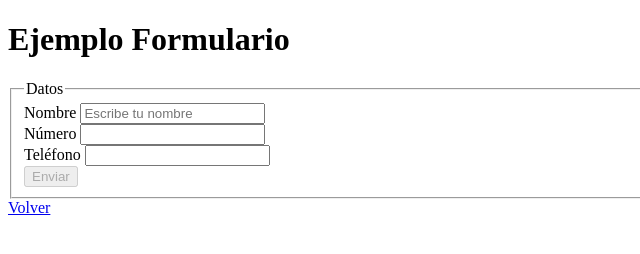
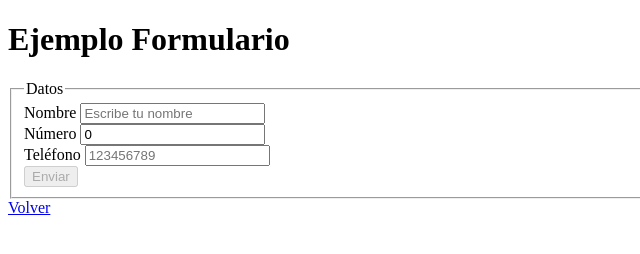
Before and after one commit to daniel-arturo-sanchez/daniel-arturo-sanchez.github.io, a plain HTML site: page ut04-01/from.html in a window 1280 px wide. Shown: the full height of the page, 0-640 px from the left. Drawn offline with Linux system fonts and the light colour scheme.

Commit message:
Edited form 2

```diff
--- a/ut04-01/from.html
+++ b/ut04-01/from.html
@@ -13,9 +13,9 @@
             <label for="nombre">Nombre</label>
             <input type="text" name="nombre" id="nombre" placeholder="Escribe tu nombre"/><br/>
             <label for="numero" min="0" max="100">Número</label>
-            <input type="number" name="numero" id="numero"/><br/>
+            <input type="number" name="numero" id="numero" value="0"/><br/>
             <label for="telephone">Teléfono</label>
-            <input type="tel" name="telephone" id="telephone" placeholder=""/><br/>
+            <input type="tel" name="telephone" id="telephone" placeholder="123456789"/><br/>
             <input type="submit" value="Enviar" disabled/>
         </fieldset>
     </form>
```
